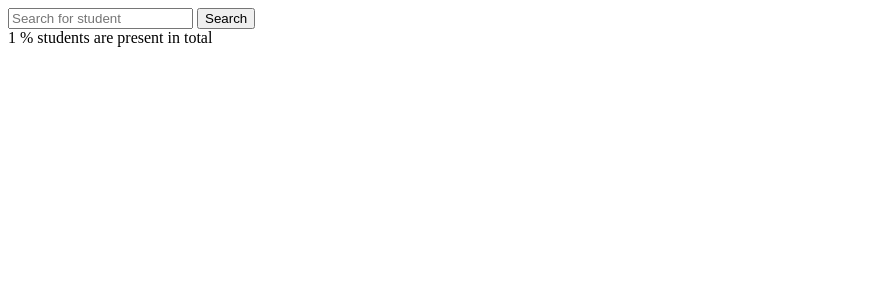
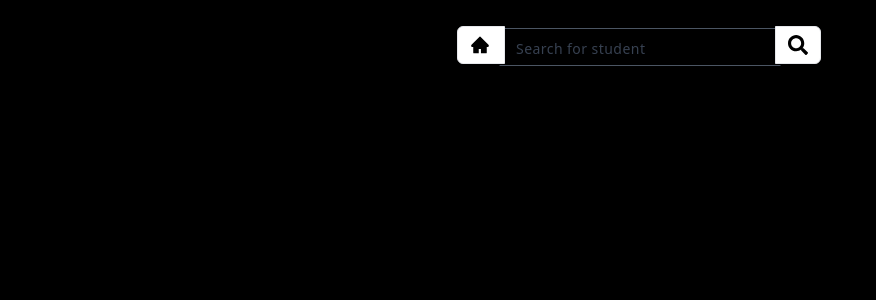
Before and after one commit to localrice/dalton-attendance, a Flask app: template templates/students.html in a window 1280 px wide. Shown: the top 300 px of the page, without its empty margins (0-876 px from the left). Run offline with Flask 3, Linux system fonts and the light colour scheme; the template is opened without the code that fills it: most values are stand-ins (such as "Sample title", 1, 10 or a date in 2020); style sheets or scripts are compiled from the project's sources.

Commit message:
add: styles for student page

```diff
--- a/templates/students.html
+++ b/templates/students.html
@@ -1,58 +1,132 @@
 <!DOCTYPE html>
-<html lang="en">
+<html lang="en" class="dark">
   <head>
     <meta charset="UTF-8" />
     <meta name="viewport" content="width=device-width, initial-scale=1.0" />
+    <link rel="stylesheet" href="/static/output.css" />
     <title>Students</title>
   </head>
-    <body>
-        <form action="/students/search" method="POST">
-            <div>
+  <body class="bg-gray-100 dark:bg-black">
+    <div class="flex items-center justify-center mb-12">
+      <form action="/students/search" class="py-6" method="POST">
         <!-- Search -->
-                <div>
+        <div class="flex items-center relative">
+          <a
+            href="/"
+            class="button right-[98%] w-12 absolute button-remove-shadow rounded-r-none">
+            <p class="text-xl">{% include "icons/icon_home.html" %}</p>
+          </a>
           <input
             placeholder="Search for student"
+            minlength="3"
+            required
+            class="input-text rounded-none border-x-transparent dark:border-x-transparent placeholder:text-sm pl-4"
             name="search_query"
-                        value=""
-                    />
-                    <button type="submit">Search</button>
-                </div>
+            value="" />
+          <button
+            class="button w-fit text-xl absolute left-[98%] button-remove-shadow rounded-l-none"
+            type="submit">
+            {% include "icons/icon_search.html" %}
+          </button>
         </div>
       </form>
+    </div>
+
+    <!-- student cards -->
+    <div class="w-full grid grid-cols-StudentCards">
+      {% if list_of_info is defined and id_attendance_count_list is defined %}
+      {% for index, a in enumerate(list_of_info) %}
+      <!-- {{ a['id'] }} -->
+      <span
+        class="p-4 px-6 pb-8 flex flex-col gap-1 border rounded-md border-gray-300 bg-gray-200/30 dark:border-gray-700 dark:bg-gray-400/5">
+        <p
+          title="Name of the student"
+          class="font-semibold text-2xl my-2 font-sans dark:text-white">
+          {{ a['name'] }}
+        </p>
+
+        <p class="flex items-center gap-2 dark:text-gray-300" title="class">
+          <span>{% include("icons/icon_book.html") %}</span>
+          <span>studing in </span>
+          <span> {{ a['class'] }}th </span>
+        </p>
+
+        <p
+          class="flex items-center gap-2 dark:text-gray-300"
+          title="Roll number">
+          <span>{% include("icons/icon_hashtag.html") %}</span>
+          <span> {{ a['roll_no'] }} </span>
+        </p>
+
+        <p class="flex items-center gap-2 dark:text-gray-300" title="Stream">
+          <span>{% include("icons/icon_maths.html") %}</span>
+          <span>studing</span>
+          <span> {{ a['stream'] }} </span>
+        </p>
+
+        <p
+          class="flex items-center gap-2 dark:text-gray-300"
+          title="academic year">
+          <span class=""> {% include('/icons/icon_calender.html') %} </span>
+          <span>
+            {{ a['academic_year_from'] }} to {{ a['academic_year_to'] }}
+          </span>
+        </p>
+
+        <span>
+          <p
+            title="days present"
+            class="flex items-center gap-2 dark:text-gray-300">
+            <span>{% include("icons/icon_check.html") %}</span>
+            <span> {{ id_attendance_count_list[index]['present'] }} </span>
+            <span>days present</span>
+          </p>
+
+          <p
+            class="flex items-center gap-2 dark:text-gray-300"
+            title="days absent">
+            <span>{% include("icons/icon_close.html") %}</span>
+            <span> {{ id_attendance_count_list[index]['absent'] }} </span>
+            <span>days absent</span>
+          </p>
+        </span>
+
+        {% if id_attendance_count_list[index]['present'] == 0 and
+        id_attendance_count_list[index]['absent'] == 0 %}
+        <p class="flex items-baseline gap-2 dark:text-gray-300">
+          <span class="text-sm">{% include("icons/icon_alert.html") %}</span>
+          <span>
+            Attendance hasn't been taken for this student yet. Might be a new
+            student.
+          </span>
+        </p>
+
+        {% else %}
+
+        <p>
+          {{ round((id_attendance_count_list[index]['present']
+          /(id_attendance_count_list[index]['present']+id_attendance_count_list[index]['absent'])
+          *100 )) }}%
+        </p>
+        {% endif %}
+      </span>
+      {% endfor %} {% endif %}
+    </div>
+
+    <!-- incase of errors -->
     <div>
-            {% if list_of_info is defined and id_attendance_count_list is defined %}
-                {% for index,a in enumerate(list_of_info) %}
-                <div>
-                    <p><strong>Name:</strong> {{ a['name'] }}</p>
-                    <p><strong>Class:</strong> {{ a['class'] }}</p>
-                    <p><strong>Roll number:</strong> {{ a['roll_no'] }}</p>
-                    <p><strong>Stream:</strong> {{ a['stream'] }}</p>
-                    <p><strong>ID:</strong> {{ a['id'] }}</p>
-                    <p><strong>Academic year:</strong> {{ a['academic_year_from'] }} - {{ a['academic_year_to'] }}</p>
-                    <p><strong>Present days:</strong>{{ id_attendance_count_list[index]['present'] }}</p>
-                    <p><strong>Absent days:</strong>{{ id_attendance_count_list[index]['absent'] }}</p>
-                    {% if id_attendance_count_list[index]['present'] == 0 and id_attendance_count_list[index]['absent'] == 0  %}
-                        <p>Attendance hasn't been taken for this student yet. Might be a new student.</p>
-                    {% else %}
-                    <p><strong>Attendance:</strong> {{ round((id_attendance_count_list[index]['present'] /(id_attendance_count_list[index]['present']+id_attendance_count_list[index]['absent']) *100 )) }}%</p>
-                    {% endif %}
-
-                </div>
-                <hr>
-                {% endfor %}
+      {% if error is defined %}
+      <p class="text-red-700 font-mono">{{ error }}</p>
       {% endif %}
     </div>
-        <div>
-            {% if error is defined %}
-            <p><strong>{{error}}</strong></p>
-            {% endif %}
+
+    <!-- total % -->
+    <div class="w-ful font-sans tracking-wider">
+      <p class="mx-auto w-fit">
+        {% if percentage is defined: %} {{ percentage }}% students are present
+        in total. {% endif %}
+      </p>
     </div>
-        <div>
-            {% if percentage is defined: %}
-                {{ percentage }} % students are present in total
-            {% endif %}
-        </div>
-        <div>
-        </div>
+    <div></div>
   </body>
 </html>
```
Lines whose indentation alone changed are shown as unchanged.
